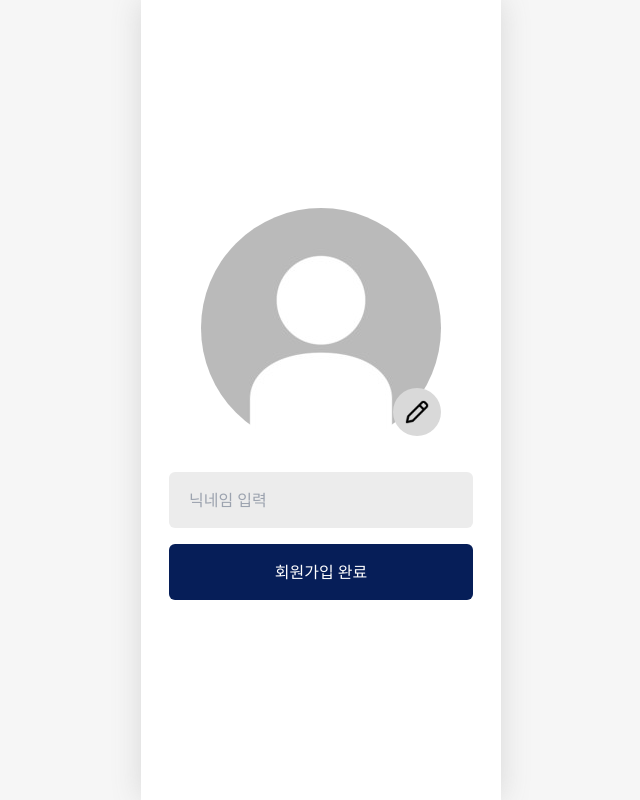
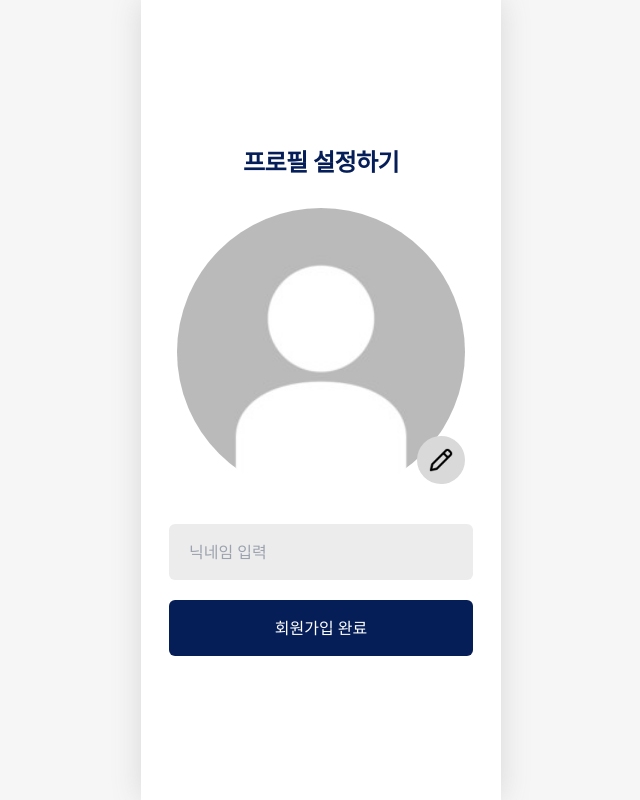
Before and after one commit to littlebreeze/Refesta, a React (Vite) app in the folder client/: page /regist in a window 1280 px wide. Shown: the whole page, without its empty margins (319-959 px from the left). Built offline with nearby package versions, Linux system fonts and the light colour scheme.

Commit message:
💄 design(fe): 프로필 등록 페이지 구현

```diff
--- a/client/src/components/start/RegistInfo.jsx
+++ b/client/src/components/start/RegistInfo.jsx
@@ -3,9 +3,12 @@ import editPencil from '../../assets/editPencil.png';
 
 const RegisterInfo = () => {
   return (
-    <div className='grid place-items-center w-full gap-y-4'>
-      <div className='relative p-2'>
-        <img className='rounded-full w-full' src={defaultImg} />
+    <div className='grid place-items-center w-full gap-y-5'>
+      <div className='text-center text-2xl font-bold leading-9 tracking-tight text-ourIndigo'>
+        프로필 설정하기
+      </div>
+      <div className='relative p-2 w-full'>
+        <img className='rounded-full  w-full' src={defaultImg} />
         <div
           className='absolute bottom-5 right-2 overflow-hidden flex justify-center bg-[#D9D9D9] rounded-full w-12 h-12 cursor-pointer'
           onClick={() => {
```
